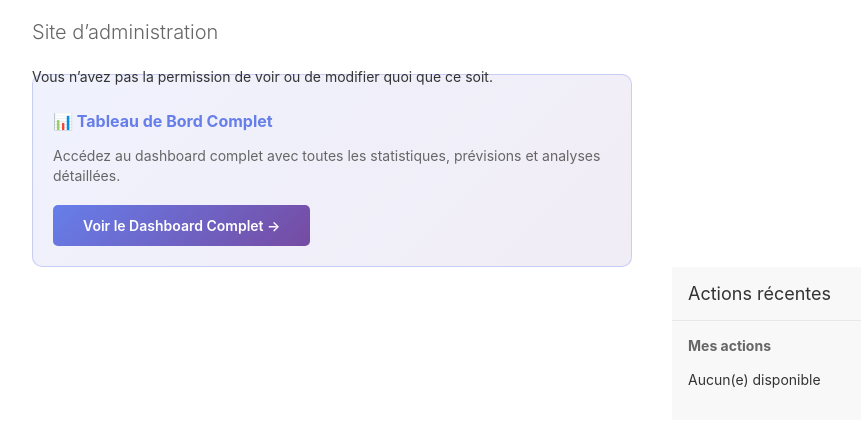
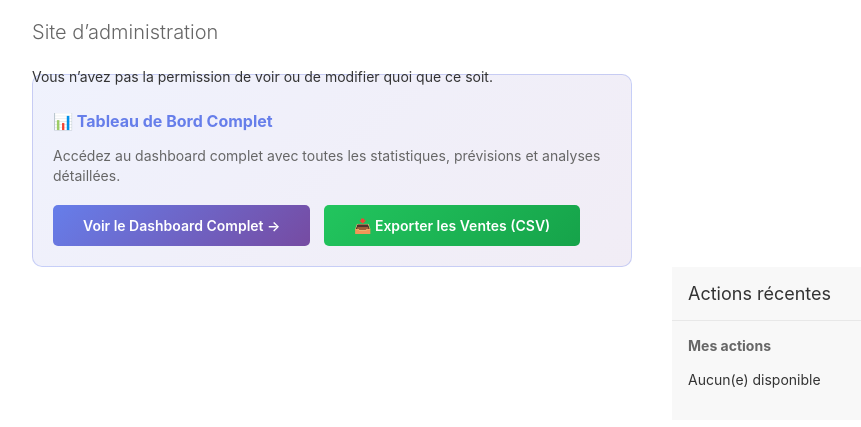
Before and after one commit to MaximeKELI/BoutiqueH, a Django app: page /admin/ in a window 1280 px wide. Shown: the part 51-478 px from the top of the page, without its empty margins (8-869 px from the left). Run offline with Django 4.2, Linux system fonts and the light colour scheme; the visitor is signed in with stand-in values (Sample User, id 1); data comes from the database, SQL or seed files in the repository; data that the repository does not hold is empty.

Commit message:
Corrections

```diff
--- a/templates/admin/index.html
+++ b/templates/admin/index.html
@@ -7,8 +7,11 @@
 <div style="margin-top: 30px; padding: 20px; background: linear-gradient(135deg, rgba(102, 126, 234, 0.1) 0%, rgba(118, 75, 162, 0.1) 100%); border-radius: 10px; border: 1px solid rgba(102, 126, 234, 0.3);">
     <h2 style="color: #667eea; margin-bottom: 15px;">📊 Tableau de Bord Complet</h2>
     <p style="color: #666; margin-bottom: 20px;">Accédez au dashboard complet avec toutes les statistiques, prévisions et analyses détaillées.</p>
-    <a href="{% url 'dashboard' %}" style="display: inline-block; padding: 12px 30px; background: linear-gradient(135deg, #667eea 0%, #764ba2 100%); color: #fff; text-decoration: none; border-radius: 5px; font-weight: 600; transition: all 0.3s ease;">
+    <a href="{% url 'dashboard' %}" style="display: inline-block; padding: 12px 30px; background: linear-gradient(135deg, #667eea 0%, #764ba2 100%); color: #fff; text-decoration: none; border-radius: 5px; font-weight: 600; transition: all 0.3s ease; margin-right: 10px;">
         Voir le Dashboard Complet →
+    </a>
+    <a href="{% url 'export_ventes' %}" style="display: inline-block; padding: 12px 30px; background: linear-gradient(135deg, #22c55e 0%, #16a34a 100%); color: #fff; text-decoration: none; border-radius: 5px; font-weight: 600; transition: all 0.3s ease;">
+        📥 Exporter les Ventes (CSV)
     </a>
 </div>
 {% endblock %}
```
